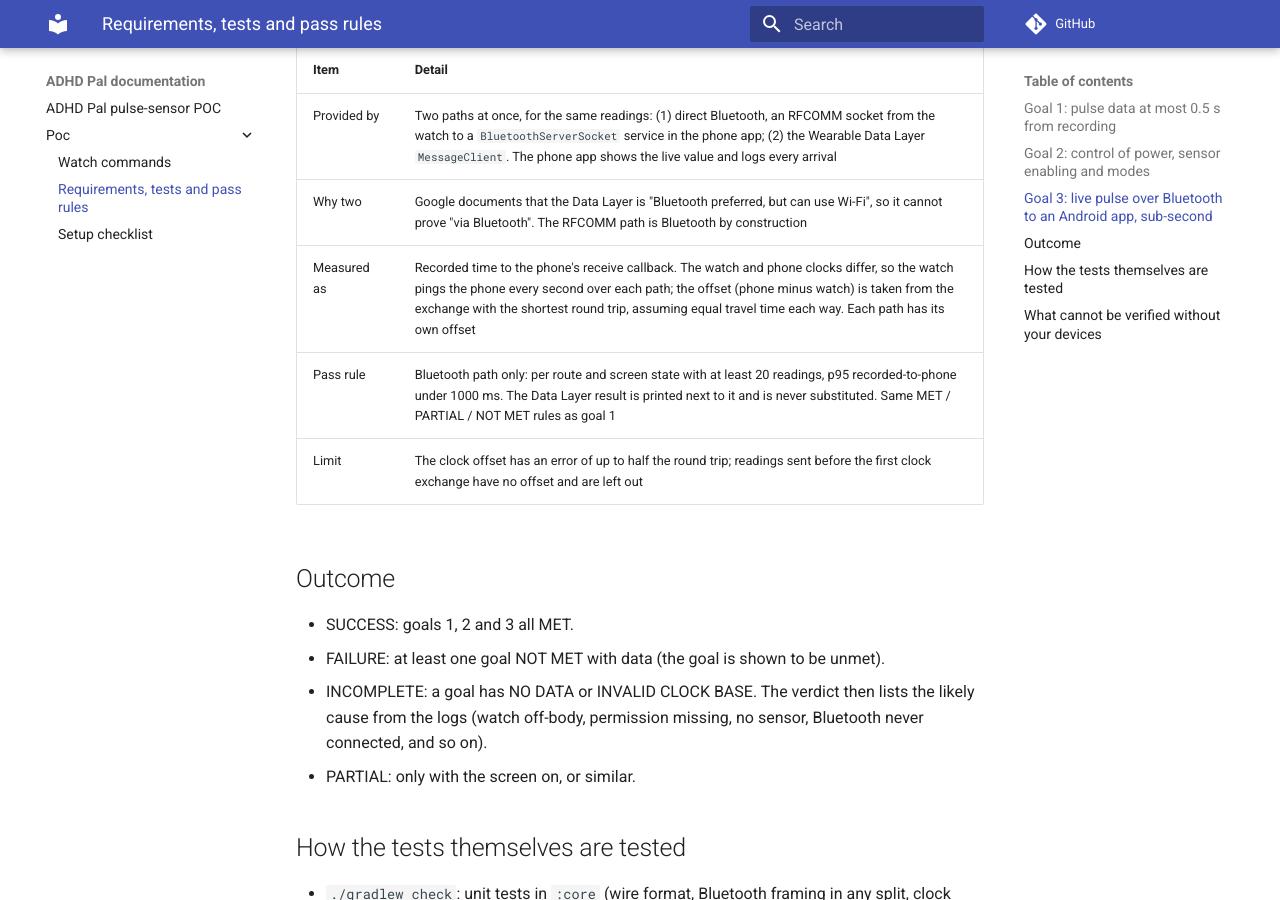
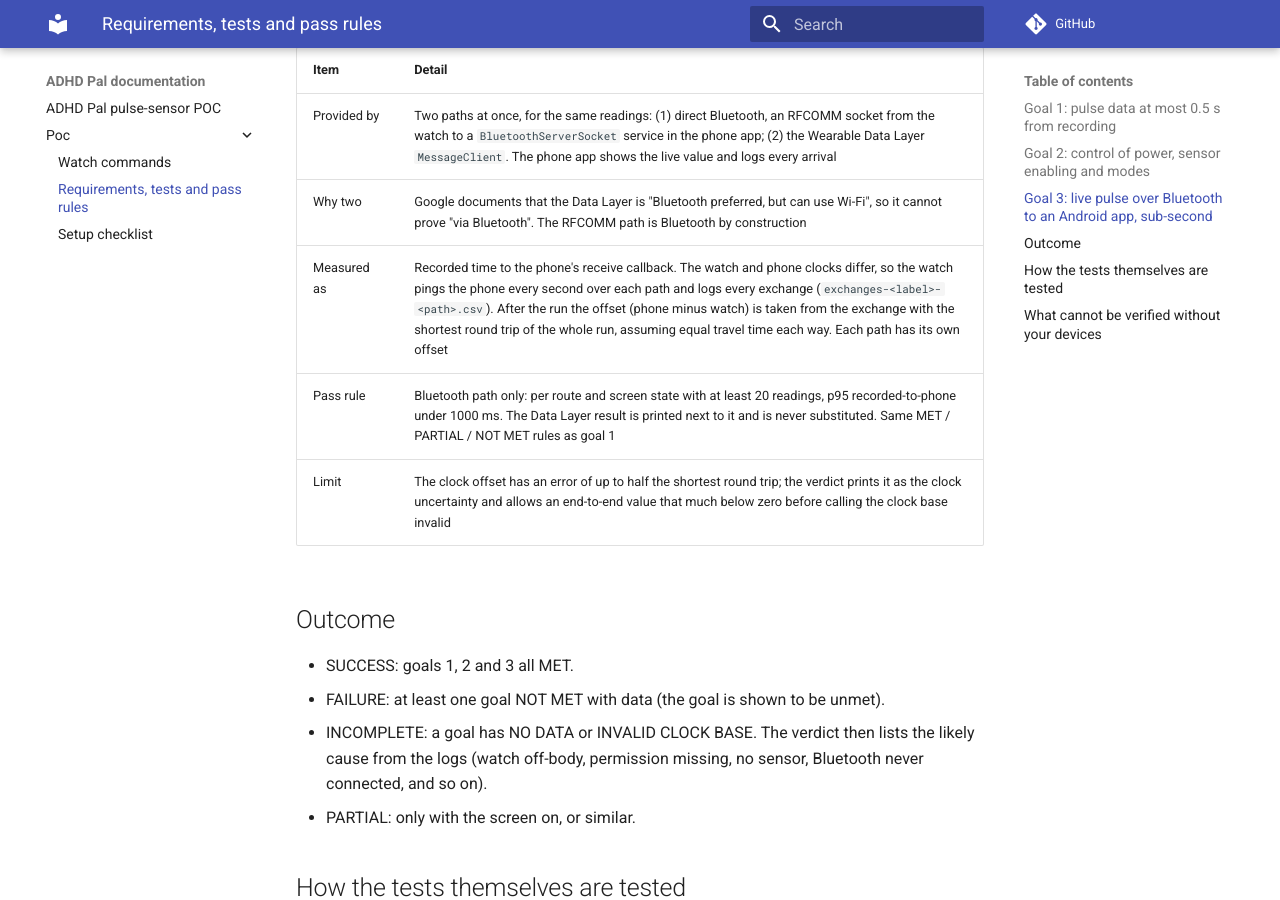
Before and after one commit to shlomoa/my-adhd-pal, an MkDocs documentation site: the page built from docs/poc/requirements.md, in a window 1280 px wide and 900 px high, scrolled down 1552 px. Built offline with MkDocs 1.6.1 and Material for MkDocs 9.7.7, drawn with Linux system fonts in a browser that asks for light colours; comment, search, counter and statistics services are not loaded.

Commit message:
docs: describe the whole-run clock offset and its uncertainty
Co-Authored-By: Claude Sonnet 5.5 <noreply@anthropic.com>
Claude-Session: https://claude.ai/code/session_01U7VWb1vyAaXVXkuDX7etow

```diff
--- a/docs/poc/requirements.md
+++ b/docs/poc/requirements.md
@@ -34,9 +34,9 @@ Goal 2 is MET when C1, C2, C4 pass, C3 is not FAIL, and C5 or C6 passes.
 |---|---|
 | Provided by | Two paths at once, for the same readings: (1) direct Bluetooth, an RFCOMM socket from the watch to a `BluetoothServerSocket` service in the phone app; (2) the Wearable Data Layer `MessageClient`. The phone app shows the live value and logs every arrival |
 | Why two | Google documents that the Data Layer is "Bluetooth preferred, but can use Wi-Fi", so it cannot prove "via Bluetooth". The RFCOMM path is Bluetooth by construction |
-| Measured as | Recorded time to the phone's receive callback. The watch and phone clocks differ, so the watch pings the phone every second over each path; the offset (phone minus watch) is taken from the exchange with the shortest round trip, assuming equal travel time each way. Each path has its own offset |
+| Measured as | Recorded time to the phone's receive callback. The watch and phone clocks differ, so the watch pings the phone every second over each path and logs every exchange (`exchanges-<label>-<path>.csv`). After the run the offset (phone minus watch) is taken from the exchange with the shortest round trip of the whole run, assuming equal travel time each way. Each path has its own offset |
 | Pass rule | Bluetooth path only: per route and screen state with at least 20 readings, p95 recorded-to-phone under 1000 ms. The Data Layer result is printed next to it and is never substituted. Same MET / PARTIAL / NOT MET rules as goal 1 |
-| Limit | The clock offset has an error of up to half the round trip; readings sent before the first clock exchange have no offset and are left out |
+| Limit | The clock offset has an error of up to half the shortest round trip; the verdict prints it as the clock uncertainty and allows an end-to-end value that much below zero before calling the clock base invalid |
 
 ## Outcome
 
```
